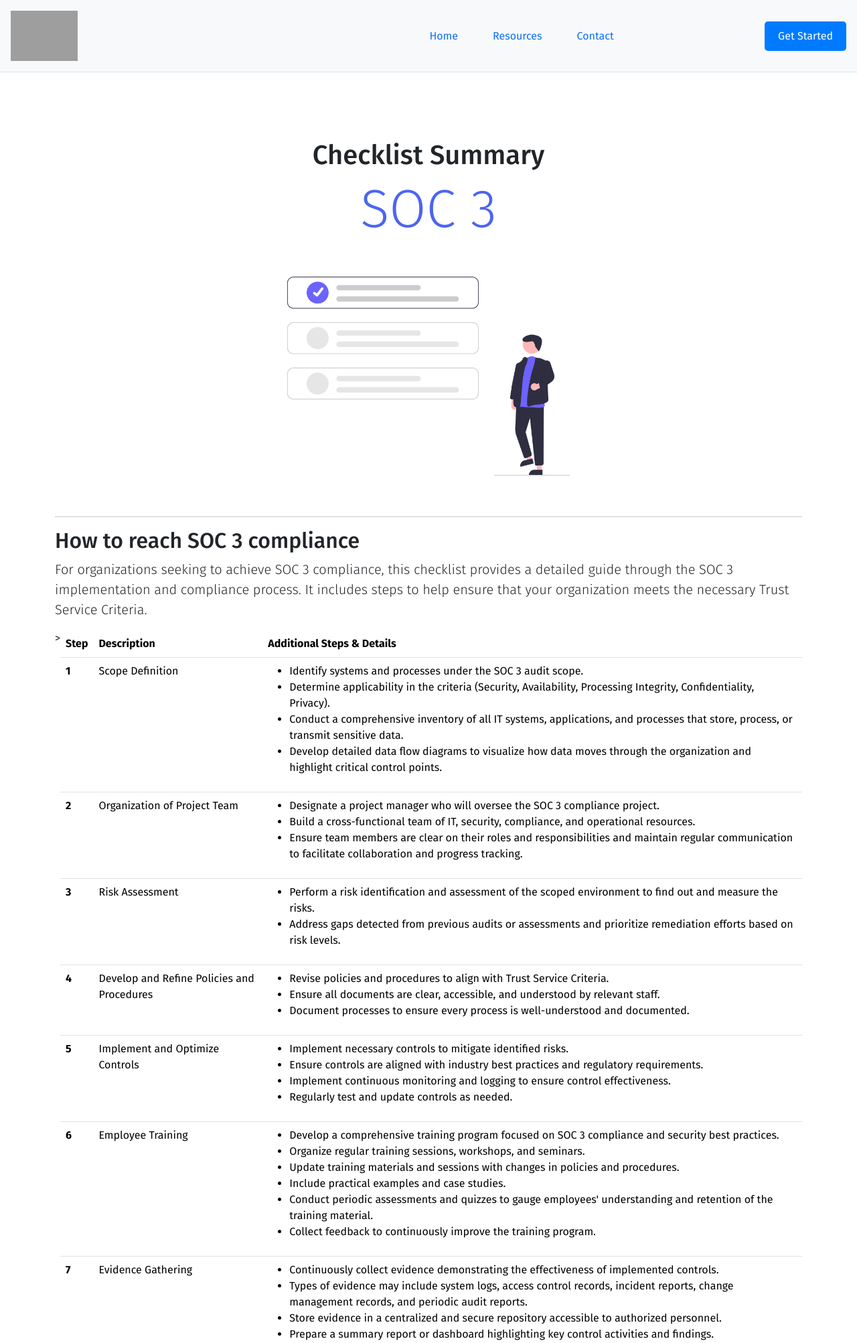
After one commit to jonnych6/CertificationWeb-2, a Flask app: page /soc3_checklist in a window 1280 px wide. The commit adds this page. Shown: the top 2005 px of the page at 67% size. Run offline with Flask 3, Linux system fonts and the light colour scheme; grey boxes are pictures that could not be loaded.

Commit message:
create soc3 checklist

```diff
--- a/app.py
+++ b/app.py
@@ -60,6 +60,10 @@ def soc2_type1_checklist():
 def soc2_type2_checklist():
     return render_template('/SOCx/soc2_type2_checklist.html')
 
+@app.route('/soc3_checklist')
+def soc3_checklist():
+    return render_template('/SOCx/soc3_checklist.html')
+
 ### end of checklist routes per certification
 
 
--- /dev/null
+++ b/templates/SOCx/soc3_checklist.html
@@ -0,0 +1,325 @@
+{% extends "layout.html" %} {% block title %}Resources{% endblock %} {% block
+content %}
+
+<div class="container text-center" style="margin-top: 100px">
+  <h1>Checklist Summary</h1>
+  <h1 class="display-1" style="color: #4c65f0">SOC 3</h1>
+  <img
+    src="static\images\SOC3\soc3_checklist.png"
+    style="width: 50%; height: auto"
+  />
+  <hr />
+</div>
+
+<div class="container">
+  <div class="col">
+    <h2>How to reach SOC 3 compliance</h2>
+    <p class="lead">
+      For organizations seeking to achieve SOC 3 compliance, this checklist
+      provides a detailed guide through the SOC 3 implementation and compliance
+      process. It includes steps to help ensure that your organization meets the
+      necessary Trust Service Criteria.
+    </p>
+    <div class="d-flex justify-content-center">
+      <table class="table">
+        <thead>
+          <tr>
+            <th scope="col">Step</th>
+            <th scope="col">Description</th>
+            <th scope="col">Additional Steps & Details</th>
+          </tr>
+        </thead>
+        <tbody>
+          <tr>
+            <th scope="row">1</th>
+            <td>Scope Definition</td>
+            <td>
+              <ul>
+                <li>
+                  Identify systems and processes under the SOC 3 audit scope.
+                </li>
+                <li>
+                  Determine applicability in the criteria (Security,
+                  Availability, Processing Integrity, Confidentiality, Privacy).
+                </li>
+                <li>
+                  Conduct a comprehensive inventory of all IT systems,
+                  applications, and processes that store, process, or transmit
+                  sensitive data.
+                </li>
+                <li>
+                  Develop detailed data flow diagrams to visualize how data
+                  moves through the organization and highlight critical control
+                  points.
+                </li>
+              </ul>
+            </td>
+          </tr>
+          <tr>
+            <th scope="row">2</th>
+            <td>Organization of Project Team</td>
+            <td>
+              <ul>
+                <li>
+                  Designate a project manager who will oversee the SOC 3
+                  compliance project.
+                </li>
+                <li>
+                  Build a cross-functional team of IT, security, compliance, and
+                  operational resources.
+                </li>
+                <li>
+                  Ensure team members are clear on their roles and
+                  responsibilities and maintain regular communication to
+                  facilitate collaboration and progress tracking.
+                </li>
+              </ul>
+            </td>
+          </tr>
+          >
+          <tr>
+            <th scope="row">3</th>
+            <td>Risk Assessment</td>
+            <td>
+              <ul>
+                <li>
+                  Perform a risk identification and assessment of the scoped
+                  environment to find out and measure the risks.
+                </li>
+                <li>
+                  Address gaps detected from previous audits or assessments and
+                  prioritize remediation efforts based on risk levels.
+                </li>
+              </ul>
+            </td>
+          </tr>
+          <tr>
+            <th scope="row">4</th>
+            <td>Develop and Refine Policies and Procedures</td>
+            <td>
+              <ul>
+                <li>
+                  Revise policies and procedures to align with Trust Service
+                  Criteria.
+                </li>
+                <li>
+                  Ensure all documents are clear, accessible, and understood by
+                  relevant staff.
+                </li>
+                <li>
+                  Document processes to ensure every process is well-understood
+                  and documented.
+                </li>
+              </ul>
+            </td>
+          </tr>
+          <tr>
+            <th scope="row">5</th>
+            <td>Implement and Optimize Controls</td>
+            <td>
+              <ul>
+                <li>
+                  Implement necessary controls to mitigate identified risks.
+                </li>
+                <li>
+                  Ensure controls are aligned with industry best practices and
+                  regulatory requirements.
+                </li>
+                <li>
+                  Implement continuous monitoring and logging to ensure control
+                  effectiveness.
+                </li>
+                <li>Regularly test and update controls as needed.</li>
+              </ul>
+            </td>
+          </tr>
+          <tr>
+            <th scope="row">6</th>
+            <td>Employee Training</td>
+            <td>
+              <ul>
+                <li>
+                  Develop a comprehensive training program focused on SOC 3
+                  compliance and security best practices.
+                </li>
+                <li>
+                  Organize regular training sessions, workshops, and seminars.
+                </li>
+                <li>
+                  Update training materials and sessions with changes in
+                  policies and procedures.
+                </li>
+                <li>Include practical examples and case studies.</li>
+                <li>
+                  Conduct periodic assessments and quizzes to gauge employees'
+                  understanding and retention of the training material.
+                </li>
+                <li>
+                  Collect feedback to continuously improve the training program.
+                </li>
+              </ul>
+            </td>
+          </tr>
+          <tr>
+            <th scope="row">7</th>
+            <td>Evidence Gathering</td>
+            <td>
+              <ul>
+                <li>
+                  Continuously collect evidence demonstrating the effectiveness
+                  of implemented controls.
+                </li>
+                <li>
+                  Types of evidence may include system logs, access control
+                  records, incident reports, change management records, and
+                  periodic audit reports.
+                </li>
+                <li>
+                  Store evidence in a centralized and secure repository
+                  accessible to authorized personnel.
+                </li>
+                <li>
+                  Prepare a summary report or dashboard highlighting key control
+                  activities and findings.
+                </li>
+              </ul>
+            </td>
+          </tr>
+          <tr>
+            <th scope="row">8</th>
+            <td>Periodic Internal Audits</td>
+            <td>
+              <ul>
+                <li>
+                  Schedule regular internal audits to assess control
+                  effectiveness.
+                </li>
+                <li>
+                  Develop a comprehensive internal audit plan outlining the
+                  scope, objectives, and schedule.
+                </li>
+                <li>
+                  Document all findings, including deficiencies, weaknesses, or
+                  areas for improvement.
+                </li>
+                <li>Analyze root causes and develop remediation plans.</li>
+                <li>
+                  Implement corrective actions and verify that changes
+                  effectively mitigate risks.
+                </li>
+              </ul>
+            </td>
+          </tr>
+          <tr>
+            <th scope="row">9</th>
+            <td>Hire an Auditor</td>
+            <td>
+              <ul>
+                <li>Select an auditor experienced in SOC 3 audits.</li>
+                <li>
+                  Start discussions and agree on timelines covering the required
+                  review period (typically 6-12 months).
+                </li>
+                <li>
+                  Ensure clear understanding and alignment on the audit scope,
+                  objectives, and deliverables.
+                </li>
+              </ul>
+            </td>
+          </tr>
+          <tr>
+            <th scope="row">10</th>
+            <td>Interacting with the Auditor</td>
+            <td>
+              <ul>
+                <li>
+                  Maintain regular communication with the auditor throughout the
+                  audit process.
+                </li>
+                <li>
+                  Allow interim reviews to ensure understanding and alignment.
+                </li>
+                <li>
+                  Provide the auditor with necessary documentation, access, and
+                  support.
+                </li>
+              </ul>
+            </td>
+          </tr>
+          <tr>
+            <th scope="row">11</th>
+            <td>Act on Feedback</td>
+            <td>
+              <ul>
+                <li>
+                  Discuss interim feedback or findings from the auditor and take
+                  necessary actions.
+                </li>
+                <li>
+                  Develop and implement action plans to address any tracked
+                  issues.
+                </li>
+                <li>Verify the effectiveness of remediation efforts.</li>
+              </ul>
+            </td>
+          </tr>
+          <tr>
+            <th scope="row">12</th>
+            <td>Final Audit and Report</td>
+            <td>
+              <ul>
+                <li>
+                  Assist the auditor in completing the control audit for the
+                  chosen period.
+                </li>
+                <li>
+                  Provide additional information promptly to finalize the
+                  assessment.
+                </li>
+                <li>Review the final audit report thoroughly.</li>
+                <li>
+                  Distribute the final report to appropriate stakeholders and
+                  discuss responses and required actions.
+                </li>
+                <li>
+                  Develop and implement action plans based on audit findings and
+                  recommendations.
+                </li>
+              </ul>
+            </td>
+          </tr>
+          <tr>
+            <th scope="row">13</th>
+            <td>Ongoing Compliance Program</td>
+            <td>
+              <ul>
+                <li>Implement decisions based on the auditor's suggestions.</li>
+                <li>
+                  Document and verify all changes made in response to the
+                  auditor’s suggestions.
+                </li>
+                <li>
+                  Adopt continuous monitoring and periodic control review
+                  processes.
+                </li>
+                <li>
+                  Conduct regular risk assessments and update controls based on
+                  new threats.
+                </li>
+                <li>
+                  Maintain thorough documentation of all compliance activities.
+                </li>
+                <li>
+                  Continue investing in employee training and awareness
+                  programs.
+                </li>
+              </ul>
+            </td>
+          </tr>
+        </tbody>
+      </table>
+    </div>
+  </div>
+</div>
+
+{% endblock %}
--- a/templates/individual_certs/SOC3.html
+++ b/templates/individual_certs/SOC3.html
@@ -232,7 +232,7 @@ content %}
           </h2>
           <div style="display: flex; justify-content: center">
             <a
-              href="{{ url_for('soc2_type1_checklist') }}"
+              href="{{ url_for('soc3_checklist') }}"
               style="margin-right: 10px"
             >
               <button type="button" class="btn btn-primary btn-lg">
```
Also changed, not shown: static/images/SOC3/soc3_checklist.png (added).
